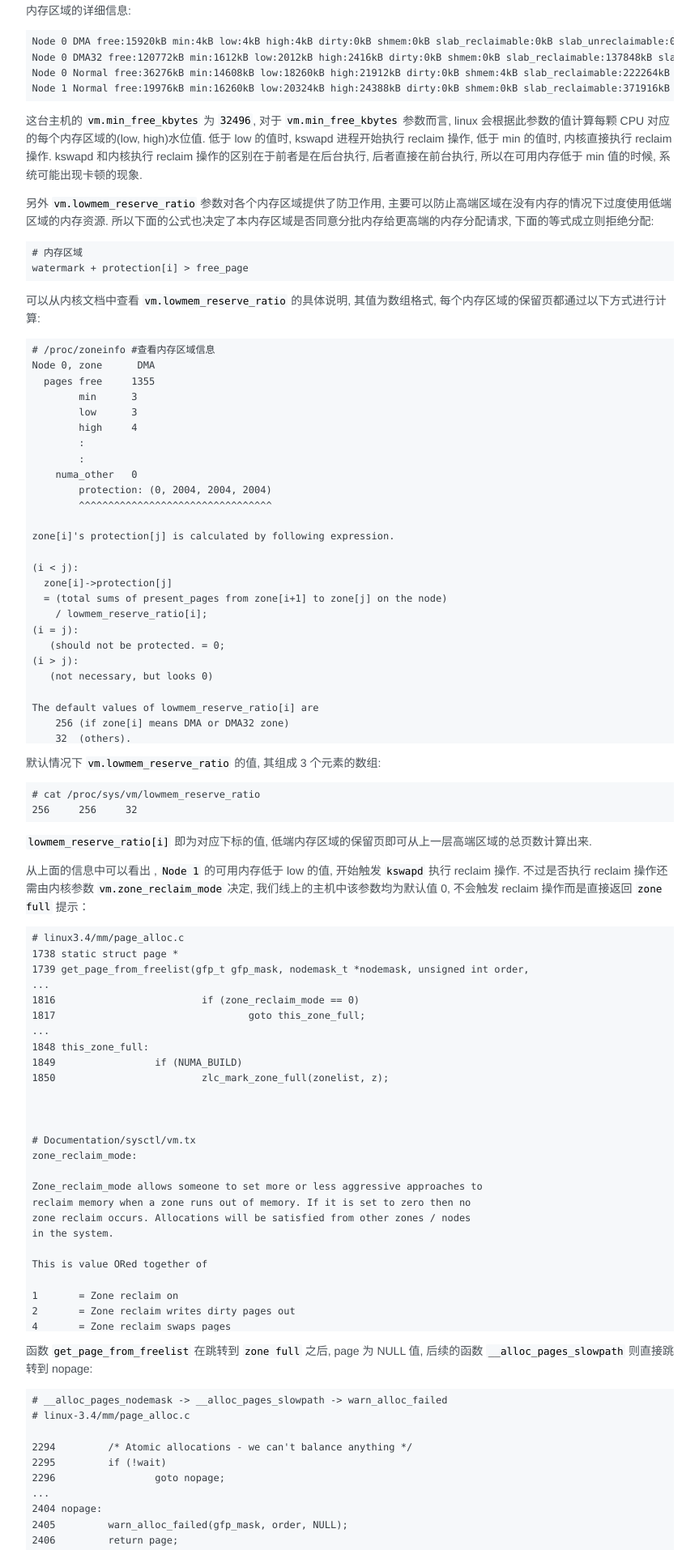
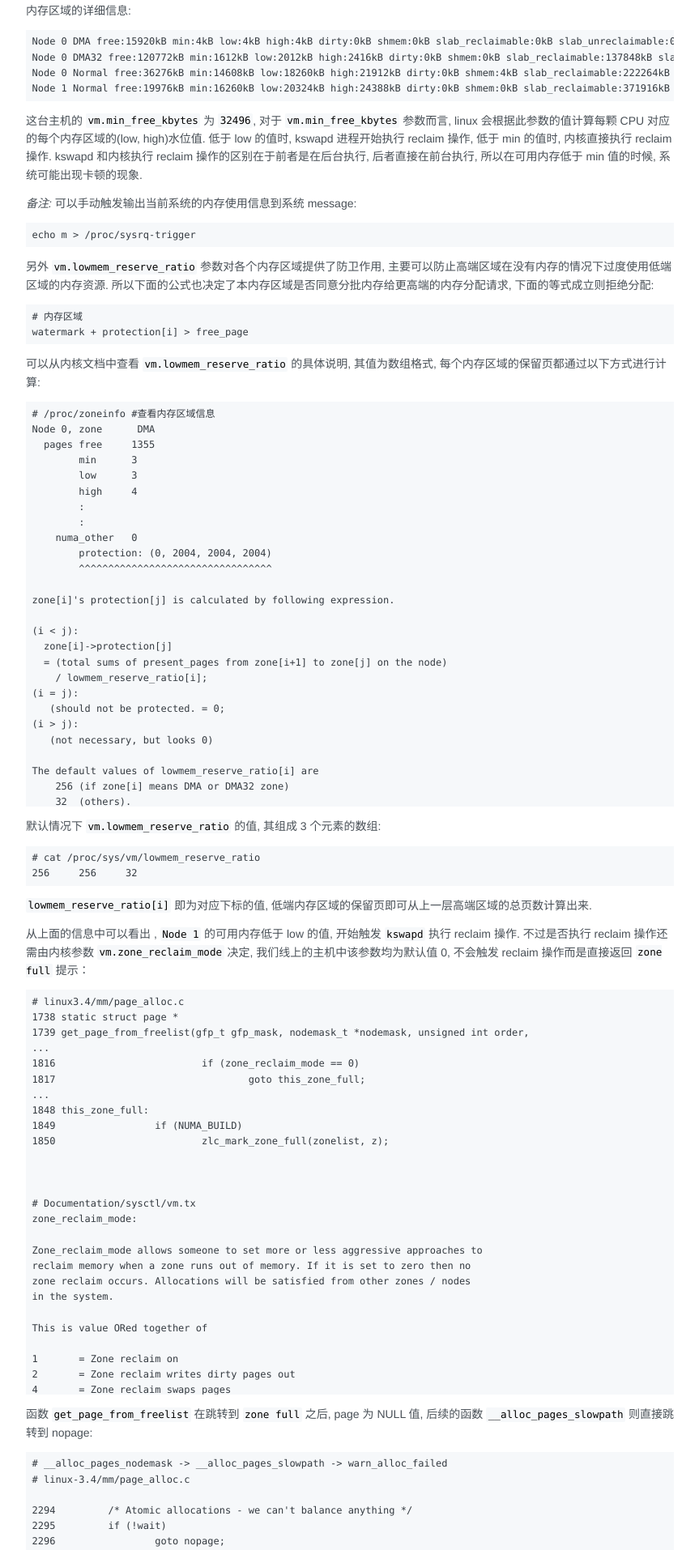
Before and after one commit to arstercz/arstercz.github.io, a Jekyll site: the page built from _posts/2019-04-28-linux-%e7%b3%bb%e7%bb%9f-page-allocation-failure-%e9%97%ae%e9%a2%98%e5%a4%84%e7%90%86.md, in a window 1280 px wide. Shown: the part 1667-3581 px from the top of the page at 81% size, without its empty margins (208-1071 px from the left). Built offline with Jekyll 4.4.1, drawn with Linux system fonts in a browser that asks for light colours; comment, search, counter and statistics services are not loaded; some of the changed text lies outside the part shown.

Commit message:
add memory dump by sysrq trigger

````diff
--- a/_posts/2019-04-28-linux-%e7%b3%bb%e7%bb%9f-page-allocation-failure-%e9%97%ae%e9%a2%98%e5%a4%84%e7%90%86.md
+++ b/_posts/2019-04-28-linux-%e7%b3%bb%e7%bb%9f-page-allocation-failure-%e9%97%ae%e9%a2%98%e5%a4%84%e7%90%86.md
@@ -108,6 +108,11 @@
 ```
 
 这台主机的 `vm.min_free_kbytes` 为 `32496`, 对于 `vm.min_free_kbytes` 参数而言, linux 会根据此参数的值计算每颗 CPU 对应的每个内存区域的(low, high)水位值. 低于 low 的值时, kswapd 进程开始执行 reclaim 操作, 低于 min 的值时, 内核直接执行 reclaim 操作. kswapd 和内核执行 reclaim 操作的区别在于前者是在后台执行, 后者直接在前台执行, 所以在可用内存低于 min 值的时候, 系统可能出现卡顿的现象.
+
+*备注:* 可以手动触发输出当前系统的内存使用信息到系统 message:
+```
+echo m > /proc/sysrq-trigger
+```
 
 另外 `vm.lowmem_reserve_ratio` 参数对各个内存区域提供了防卫作用, 主要可以防止高端区域在没有内存的情况下过度使用低端区域的内存资源. 所以下面的公式也决定了本内存区域是否同意分批内存给更高端的内存分配请求, 下面的等式成立则拒绝分配:
 ```
````
Also changed, not shown: other parts of _posts/2019-04-28-linux-%e7%b3%bb%e7%bb%9f-page-allocation-failure-%e9%97%ae%e9%a2%98%e5%a4%84%e7%90%86.md (+1 -0 lines).
